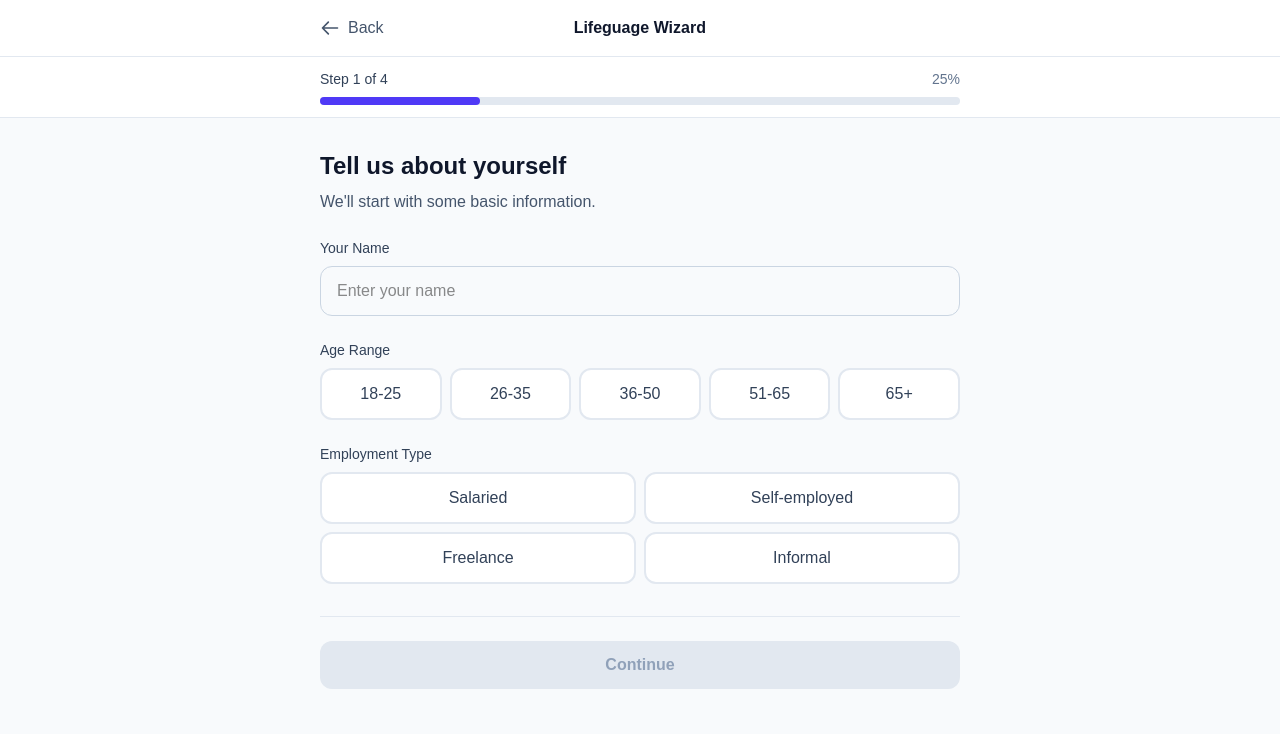
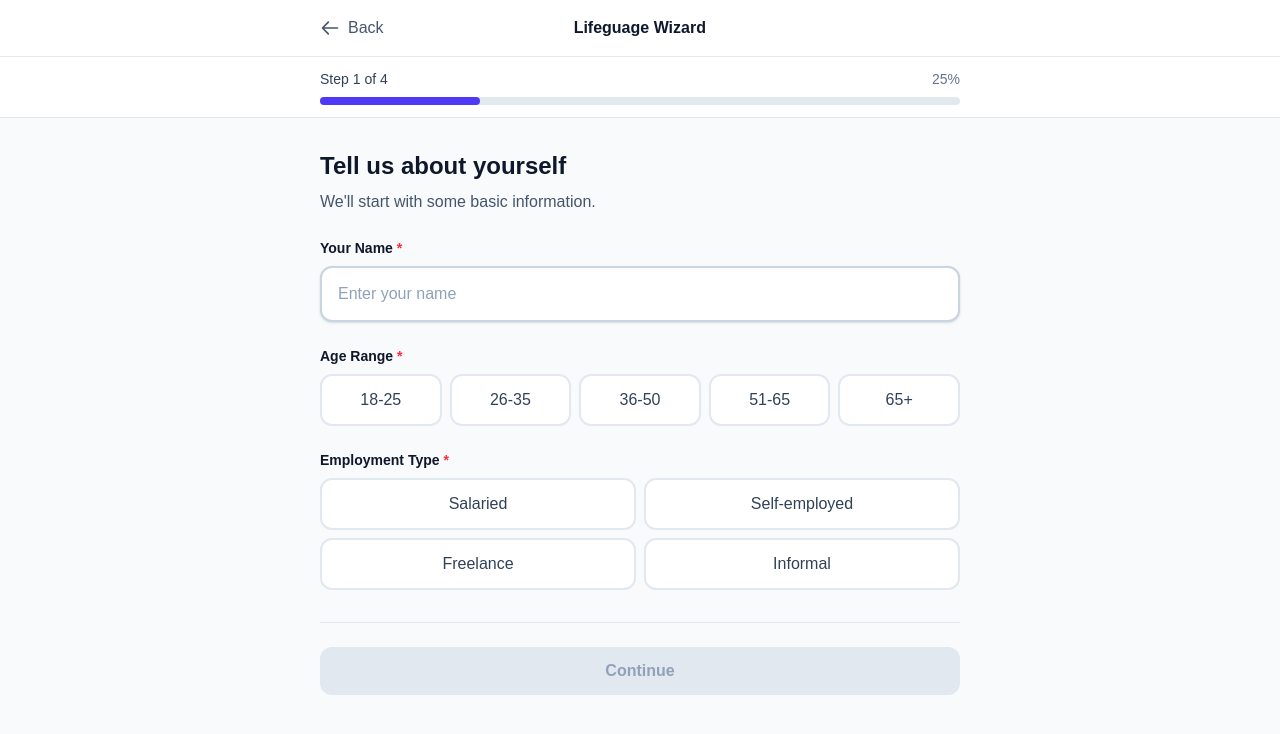
Before and after one commit to wescosmic/lifeguage, a Next.js app: page /wizard in a window 1280 px wide. Shown: the top 734 px of the page. Built offline with nearby package versions, Linux system fonts and the light colour scheme.

Commit message:
chore: increase field text visibility, add required asterisks

```diff
--- a/src/app/wizard/page.tsx
+++ b/src/app/wizard/page.tsx
@@ -227,18 +227,22 @@ export default function WizardPage() {
             </div>
 
             <div>
-              <label className="block text-sm font-medium text-slate-700 mb-2">Your Name</label>
+              <label className="block text-sm font-semibold text-slate-900 mb-2">
+                Your Name <span className="text-red-500">*</span>
+              </label>
               <input
                 type="text"
                 value={state.name}
                 onChange={(e) => dispatch({ type: 'SET_NAME', payload: e.target.value })}
                 placeholder="Enter your name"
-                className="w-full px-4 py-3 border border-slate-300 rounded-xl focus:ring-2 focus:ring-indigo-500 focus:border-indigo-500 outline-none transition"
+                className="w-full px-4 py-3.5 border-2 border-slate-300 rounded-xl text-slate-900 text-base font-medium placeholder-slate-400 bg-white focus:ring-2 focus:ring-indigo-500 focus:border-indigo-500 outline-none transition shadow-sm"
               />
             </div>
 
             <div>
-              <label className="block text-sm font-medium text-slate-700 mb-2">Age Range</label>
+              <label className="block text-sm font-semibold text-slate-900 mb-2">
+                Age Range <span className="text-red-500">*</span>
+              </label>
               <div className="grid grid-cols-2 md:grid-cols-5 gap-2">
                 {['18-25', '26-35', '36-50', '51-65', '65+'].map((age) => (
                   <button
@@ -258,7 +262,9 @@ export default function WizardPage() {
             </div>
 
             <div>
-              <label className="block text-sm font-medium text-slate-700 mb-2">Employment Type</label>
+              <label className="block text-sm font-semibold text-slate-900 mb-2">
+                Employment Type <span className="text-red-500">*</span>
+              </label>
               <div className="grid grid-cols-2 gap-2">
                 {['Salaried', 'Self-employed', 'Freelance', 'Informal'].map((type) => (
                   <button
@@ -288,7 +294,7 @@ export default function WizardPage() {
             </div>
 
             <div>
-              <label className="block text-sm font-medium text-slate-700 mb-2">
+              <label className="block text-sm font-semibold text-slate-900 mb-2">
                 Monthly Income: <span className="text-indigo-600 font-bold">{formatCurrency(state.monthlyIncome)}</span>
               </label>
               <input
@@ -298,9 +304,9 @@ export default function WizardPage() {
                 step="500"
                 value={state.monthlyIncome}
                 onChange={(e) => dispatch({ type: 'SET_MONTHLY_INCOME', payload: Number(e.target.value) })}
-                className="w-full h-2 bg-slate-200 rounded-lg appearance-none cursor-pointer accent-indigo-600"
+                className="w-full h-3 bg-slate-200 rounded-lg appearance-none cursor-pointer accent-indigo-600"
               />
-              <div className="flex justify-between text-xs text-slate-500 mt-1">
+              <div className="flex justify-between text-xs text-slate-600 font-medium mt-1">
                 <span>$1K</span>
                 <span>$20K</span>
               </div>
@@ -327,7 +333,9 @@ export default function WizardPage() {
             </div>
 
             <div>
-              <label className="block text-sm font-medium text-slate-700 mb-2">Do you have additional income sources?</label>
+              <label className="block text-sm font-semibold text-slate-900 mb-2">
+                Do you have additional income sources? <span className="text-red-500">*</span>
+              </label>
               <div className="flex gap-2">
                 <button
                   type="button"
@@ -382,7 +390,7 @@ export default function WizardPage() {
             </div>
 
             <div>
-              <label className="block text-sm font-medium text-slate-700 mb-2">
+              <label className="block text-sm font-semibold text-slate-900 mb-2">
                 Monthly Obligations: <span className="text-indigo-600 font-bold">{formatCurrency(state.monthlyObligations)}</span>
               </label>
               <input
@@ -392,16 +400,18 @@ export default function WizardPage() {
                 step="100"
                 value={state.monthlyObligations}
                 onChange={(e) => dispatch({ type: 'SET_MONTHLY_OBLIGATIONS', payload: Number(e.target.value) })}
-                className="w-full h-2 bg-slate-200 rounded-lg appearance-none cursor-pointer accent-indigo-600"
+                className="w-full h-3 bg-slate-200 rounded-lg appearance-none cursor-pointer accent-indigo-600"
               />
-              <div className="flex justify-between text-xs text-slate-500 mt-1">
+              <div className="flex justify-between text-xs text-slate-600 font-medium mt-1">
                 <span>$0</span>
                 <span>$10K</span>
               </div>
             </div>
 
             <div>
-              <label className="block text-sm font-medium text-slate-700 mb-2">Number of Dependents</label>
+              <label className="block text-sm font-semibold text-slate-900 mb-2">
+                Number of Dependents <span className="text-red-500">*</span>
+              </label>
               <div className="grid grid-cols-6 gap-2">
                 {[0, 1, 2, 3, 4, 5].map((count) => (
                   <button
@@ -421,7 +431,9 @@ export default function WizardPage() {
             </div>
 
             <div>
-              <label className="block text-sm font-medium text-slate-700 mb-2">Do you have major loan payments existing?</label>
+              <label className="block text-sm font-semibold text-slate-900 mb-2">
+                Do you have major loan payments existing? <span className="text-red-500">*</span>
+              </label>
               <div className="flex gap-2">
                 <button
                   type="button"
@@ -459,7 +471,7 @@ export default function WizardPage() {
             </div>
 
             <div>
-              <label className="block text-sm font-medium text-slate-700 mb-2">
+              <label className="block text-sm font-semibold text-slate-900 mb-2">
                 Saving Habit: <span className="text-indigo-600 font-bold">{state.savingHabit}/5</span>
               </label>
               <div className="grid grid-cols-5 gap-2">
@@ -478,14 +490,16 @@ export default function WizardPage() {
                   </button>
                 ))}
               </div>
-              <div className="flex justify-between text-xs text-slate-500 mt-1">
+              <div className="flex justify-between text-xs text-slate-600 font-medium mt-1">
                 <span>Poor</span>
                 <span>Excellent</span>
               </div>
             </div>
 
             <div>
-              <label className="block text-sm font-medium text-slate-700 mb-2">Have you ever borrowed before?</label>
+              <label className="block text-sm font-semibold text-slate-900 mb-2">
+                Have you ever borrowed before? <span className="text-red-500">*</span>
+              </label>
               <div className="flex gap-2">
                 <button
                   type="button"
@@ -513,7 +527,9 @@ export default function WizardPage() {
             </div>
 
             <div>
-              <label className="block text-sm font-medium text-slate-700 mb-2">What is the loan for?</label>
+              <label className="block text-sm font-semibold text-slate-900 mb-2">
+                What is the loan for? <span className="text-red-500">*</span>
+              </label>
               <div className="grid grid-cols-2 md:grid-cols-3 gap-2">
                 {['Home', 'Education', 'Business', 'Emergency', 'Other'].map((purpose) => (
                   <button
```
